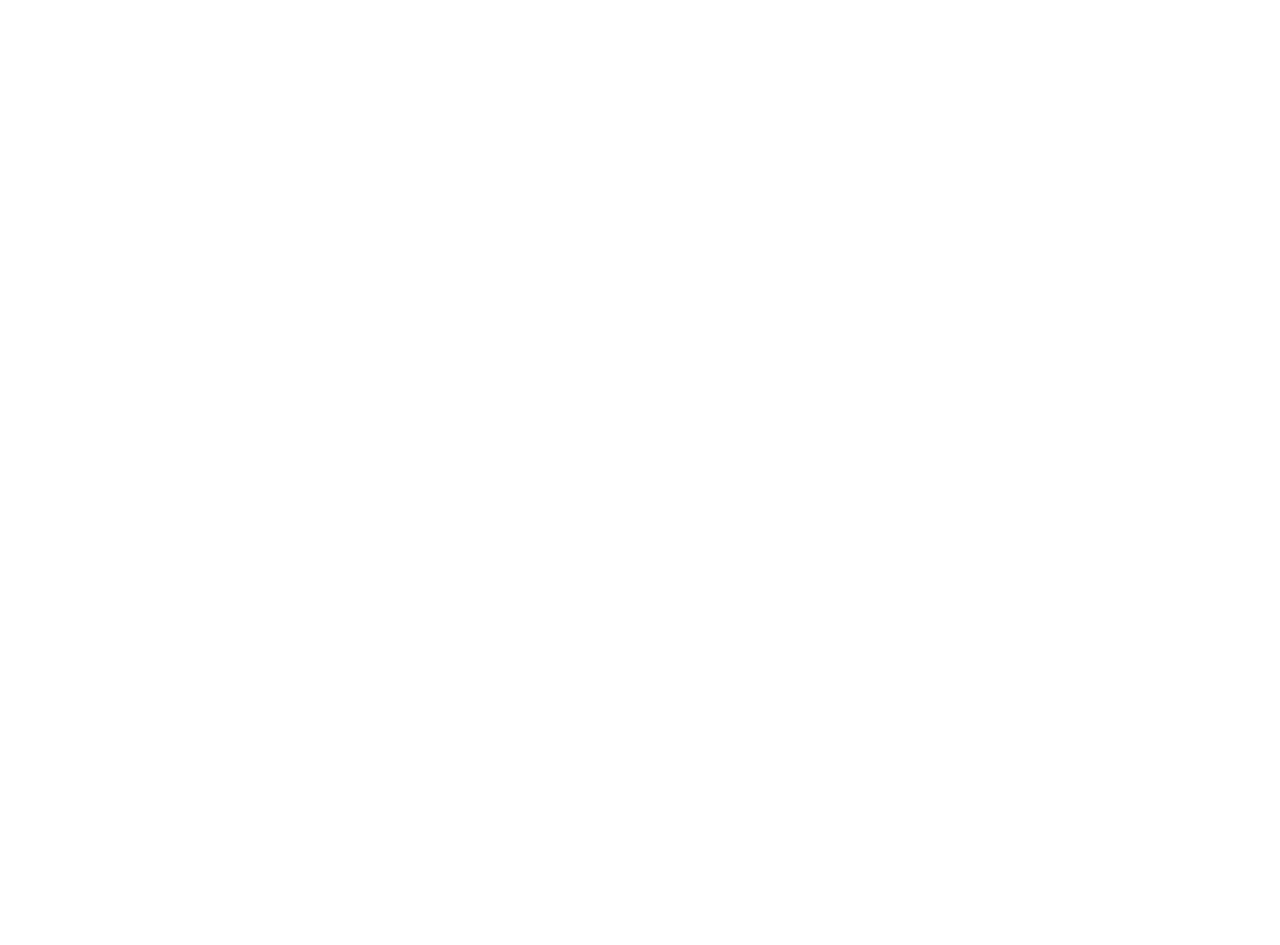
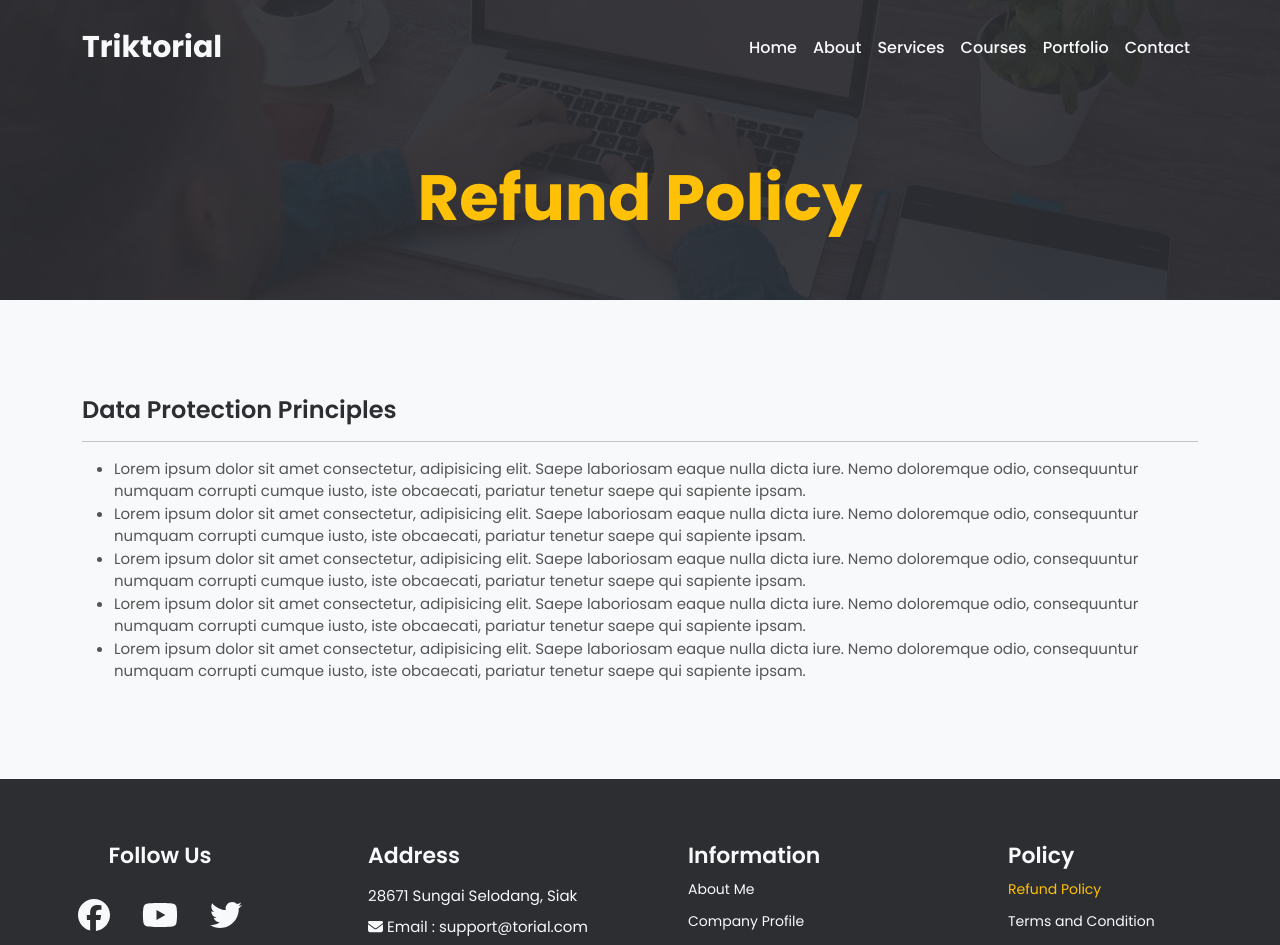
Before and after one commit to fahrilhadi/triktorial, a React (Create React App) app: page /refund in a window 1280 px wide. Before the commit this address had no page. Shown: the top 945 px of the page. Before the commit the page ends 800 px from the top, so only its background shows below. Built offline with nearby package versions, Linux system fonts and the light colour scheme.

Commit message:
add RefundPolicyPage

```diff
--- a/src/components/FooterComponent/FooterComponent.jsx
+++ b/src/components/FooterComponent/FooterComponent.jsx
@@ -3,6 +3,7 @@ import { Col, Container, Row } from 'react-bootstrap'
 import { FontAwesomeIcon } from '@fortawesome/react-fontawesome'
 import { faFacebook, faTwitter, faYoutube } from '@fortawesome/free-brands-svg-icons'
 import { faEnvelope, faPhone } from '@fortawesome/free-solid-svg-icons'
+import { NavLink } from 'react-router-dom'
 
 class FooterComponent extends Component {
   render() {
@@ -44,7 +45,7 @@ class FooterComponent extends Component {
                     <Col lg={3} md={6} sm={12} className="p-5">
                         <h2 className="footerName">Policy</h2>
                         <div className="pb-2">
-                            <a className="footerLink" href="#">Refund Policy</a>
+                            <NavLink className="footerLink" style={({isActive})=>{return {color: isActive? '#ffc107':''}}} to="/refund" end>Refund Policy</NavLink>
                         </div>
                         <div className="pb-2">
                             <a className="footerLink" href="#">Terms and Condition</a>
--- /dev/null
+++ b/src/pages/RefundPolicyPage/RefundPolicyPage.jsx
@@ -0,0 +1,20 @@
+import React, { Component, Fragment } from 'react'
+import NavbarComponent from '../../components/NavbarComponent/NavbarComponent'
+import TopPageComponent from '../../components/TopPageComponent/TopPageComponent'
+import RefundPolicyComponent from '../../components/RefundPolicyComponent/RefundPolicyComponent'
+import FooterComponent from '../../components/FooterComponent/FooterComponent'
+
+class RefundPolicyPage extends Component {
+  render() {
+    return (
+        <Fragment>
+            <NavbarComponent title="Refund Policy | Triktorial" />
+            <TopPageComponent pagetitle="Refund Policy" />
+            <RefundPolicyComponent />
+            <FooterComponent />
+        </Fragment>
+    )
+  }
+}
+
+export default RefundPolicyPage
--- a/src/router/AppRouter.jsx
+++ b/src/router/AppRouter.jsx
@@ -6,6 +6,7 @@ import ServicesPage from '../pages/ServicesPage/ServicesPage'
 import CoursesPage from '../pages/CoursesPage/CoursesPage'
 import PortfolioPage from '../pages/PortfolioPage/PortfolioPage'
 import ContactPage from '../pages/ContactPage/ContactPage'
+import RefundPolicyPage from '../pages/RefundPolicyPage/RefundPolicyPage'
 
 class AppRouter extends Component {
   render() {
@@ -18,6 +19,7 @@ class AppRouter extends Component {
                 <Route path='/courses' element={<CoursesPage />} />
                 <Route path='/portfolio' element={<PortfolioPage />} />
                 <Route path='/contact' element={<ContactPage />} />
+                <Route path='/refund' element={<RefundPolicyPage />} />
             </Routes>
         </Fragment>
     )
```
